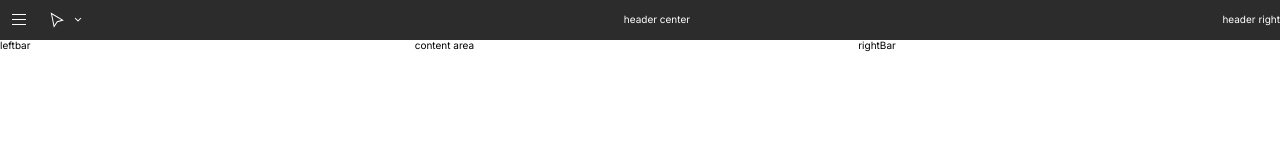
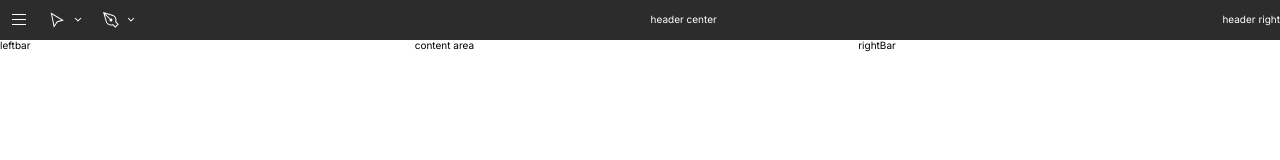
Before and after one commit to zeeshanjunaid/figma-design, a React (Create React App) app: page / in a window 1280 px wide. Shown: the top 160 px of the page. Built offline with nearby package versions, Linux system fonts and the light colour scheme.

Commit message:
added dropdown for left header

```diff
--- a/src/components/header.js
+++ b/src/components/header.js
@@ -6,7 +6,7 @@ import {
   HeaderMenuRight,
 } from "../styles/headerStyle";
 import uuid from "react-uuid";
-import { MenuIcon, FlyButton, Chevron } from "./icons";
+import { MenuIcon, FlyButton, Chevron, Pen } from "./icons";
 const menuLeftData = [
   {
     id: 1,
@@ -17,6 +17,12 @@ const menuLeftData = [
   {
     id: 2,
     icon: <FlyButton />,
+    hasDropDown: true,
+    dropDownContent: "content",
+  },
+  {
+    id: 3,
+    icon: <Pen />,
     hasDropDown: true,
     dropDownContent: "content",
   },
@@ -36,7 +42,13 @@ const Header = () => {
         {menuLeftData.map((item) => (
           <li
             key={uuid()}
-            className={item.id === active ? "activeClass" : ""}
+            className={
+              item.id === active &&
+              "activeClass " +
+                (active === item.id &&
+                  item.dropDownContent !== "" &&
+                  "hasDropDown")
+            }
             onClick={() => handleClick(item)}
           >
             {item.icon}
--- a/src/components/icons.js
+++ b/src/components/icons.js
@@ -49,3 +49,19 @@ export const Chevron = () => (
     ></path>
   </svg>
 );
+export const Pen = () => (
+  <svg
+    width="18"
+    height="18"
+    viewBox="0 0 18 18"
+    xmlns="http://www.w3.org/2000/svg"
+  >
+    <path
+      d="M3.444 2.737l6.666 1.9.012.004.011.003C12.072 5.146 13.5 6.907 13.5 9c.003.503-.063.912-.211 1.367l-.185.58.43.43 1.865 1.866-2.12 2.121-1.848-1.847-.435-.435-.585.193c-.469.157-.891.228-1.411.225-2.171 0-3.985-1.539-4.407-3.586l-.008-.037-.01-.037-1.832-6.39 4.903 4.903C7.552 8.55 7.5 8.768 7.5 9c0 .828.672 1.5 1.5 1.5.828 0 1.5-.672 1.5-1.5 0-.828-.672-1.5-1.5-1.5-.232 0-.45.052-.647.146l-4.91-4.91zm9.834 14.041l3.536-3.535-2.572-2.572c.167-.527.258-1.089.258-1.671 0-2.56-1.748-4.71-4.115-5.324L1 1l2.613 9.116C4.13 12.618 6.345 14.5 9 14.5c.602 0 1.182-.097 1.724-.276l2.554 2.554z"
+      fillRule="nonzero"
+      fillOpacity="1"
+      fill="#fff"
+      stroke="none"
+    ></path>
+  </svg>
+);
--- a/src/styles/headerStyle.js
+++ b/src/styles/headerStyle.js
@@ -23,6 +23,7 @@ export const HeaderMenuLeft = styled.ul`
     transition: all 0.3s;
     position: relative;
     overflow: visible;
+
     span {
       margin-left: 0.75rem;
       transition: all 0.3s;
@@ -36,14 +37,29 @@ export const HeaderMenuLeft = styled.ul`
     &.activeClass {
       background-color: ${(props) => props.theme.blueColor};
     }
+    &.hasDropDown {
+      &::after {
+        content: "";
+        width: 1.2rem;
+        height: 1.2rem;
+        background: ${(props) => props.theme.blackColor};
+        position: absolute;
+        bottom: -1.5rem;
+        right: 1rem;
+        transform: rotate(45deg);
+        z-index: 10;
+      }
+    }
 
     .dropdown {
       width: 10rem;
       height: 4rem;
       background: ${(props) => props.theme.blackColor};
       position: absolute;
-      top: 110%;
+      top: 115%;
       left: 0;
+      z-index: 11;
+      padding: 1rem;
     }
   }
 `;
```
